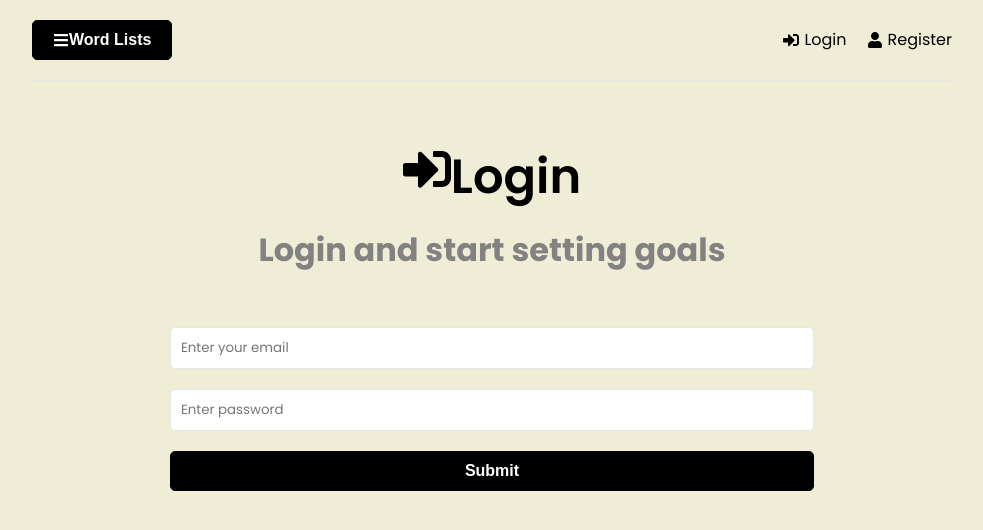
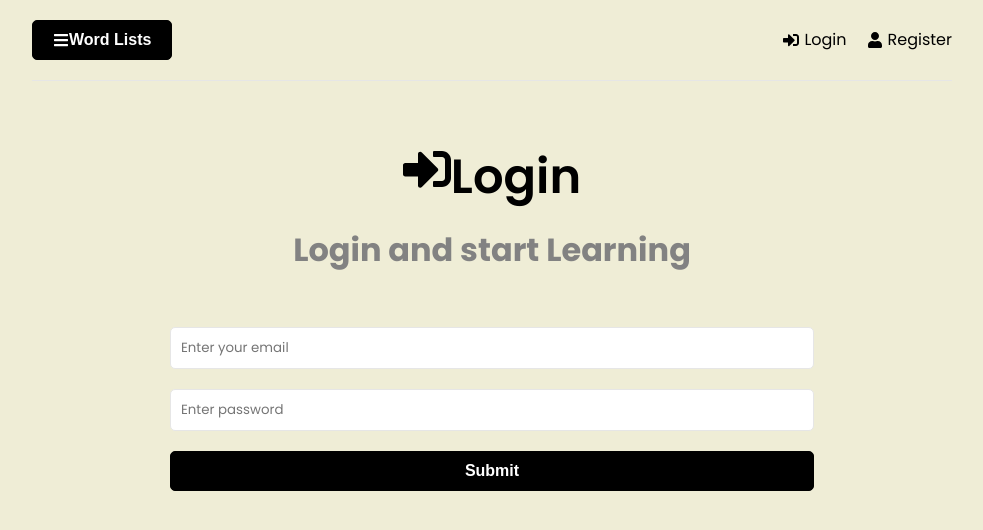
Before and after one commit to Aiden-Zhong/GreStudyTool, a React (Create React App) app in the folder frontend/: page /login in a window 1280 px wide. Shown: the top 530 px of the page, without its empty margins (148-1131 px from the left). Built offline with nearby package versions, Linux system fonts and the light colour scheme.

Commit message:
minor changes

```diff
--- a/frontend/src/components/Header.jsx
+++ b/frontend/src/components/Header.jsx
@@ -22,6 +22,7 @@ function Header() {
           </button>
         </Link>
         <div class="dropdown-content">
+          <button className='btn'>100</button>
         </div>
       </div>
       <ul>
--- a/frontend/src/components/NoteForm.jsx
+++ b/frontend/src/components/NoteForm.jsx
@@ -26,7 +26,7 @@ function NoteForm() {
                         }}
                         onChange={(e) => setEN_text(e.target.value)} />
 
-                    <label htmlFor="text">中文</label>
+                    <label htmlFor="text">中文(Chinese)</label>
                     <input type="text" name='text' id='text' value={CN_text}
                         onFocus={(event) => {
                             event.target.setAttribute('autocomplete', 'off');
--- a/frontend/src/pages/Dashboard.jsx
+++ b/frontend/src/pages/Dashboard.jsx
@@ -1,8 +1,6 @@
 import { useEffect } from "react"
 import { useNavigate } from 'react-router-dom'
 import { useSelector, useDispatch } from 'react-redux'
-import GoalForm from "../components/GoalForm"
-import GoalItem from "../components/GoalItem"
 import Spinner from '../components/Spinner'
 import { getGoals } from "../features/goals/goalSlice"
 import Pagination from "../components/Pagination"
@@ -13,7 +11,7 @@ function Dashboard() {
   const dispatch = useDispatch()
 
   const { user } = useSelector((state) => state.auth)
-  const { goals, isLoading, isError, message } = useSelector((state) => state.goals)
+  const { isLoading, isError, message } = useSelector((state) => state.goals)
 
   useEffect(() => {
     if (isError) {
--- a/frontend/src/pages/Login.jsx
+++ b/frontend/src/pages/Login.jsx
@@ -58,7 +58,7 @@ function Login() {
       <h1>
         <FaSignInAlt />Login
       </h1>
-      <p>Login and start setting goals</p>
+      <p>Login and start Learning</p>
     </section>
 
     <section className="form">
```
